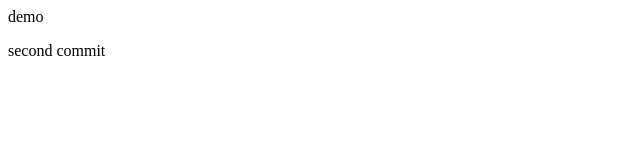
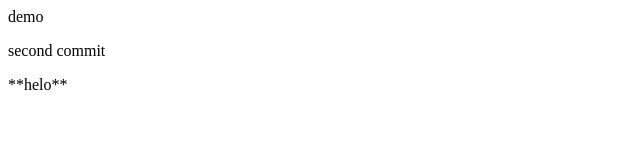
Before and after one commit to BHARGAVKISHOREKUMARREDDY/newtestrepo, a plain HTML site: page index.html in a window 1280 px wide. Shown: the full height of the page, 0-640 px from the left. Drawn offline with Linux system fonts and the light colour scheme.

Commit message:
first commit

```diff
--- a/index.html
+++ b/index.html
@@ -5,6 +5,7 @@
         <body>
 <p>demo</p>
 <p>second commit</p>
+<p>**helo**</p>
                 </body>
 
 </html>
```
